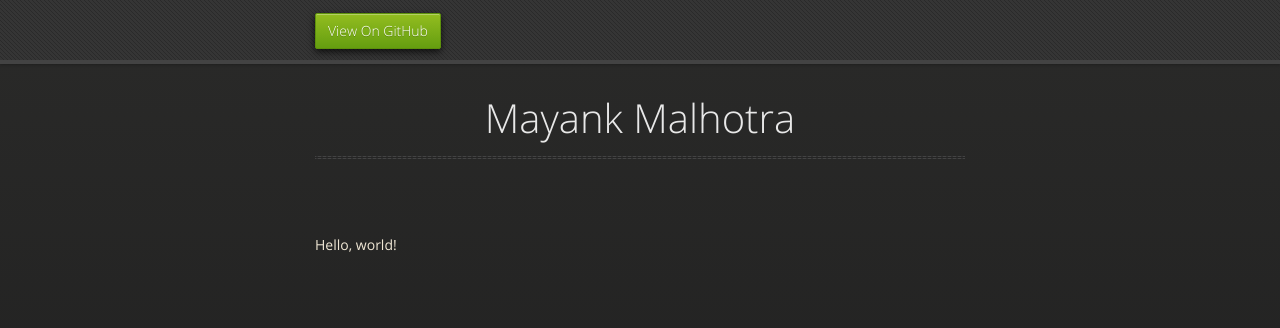
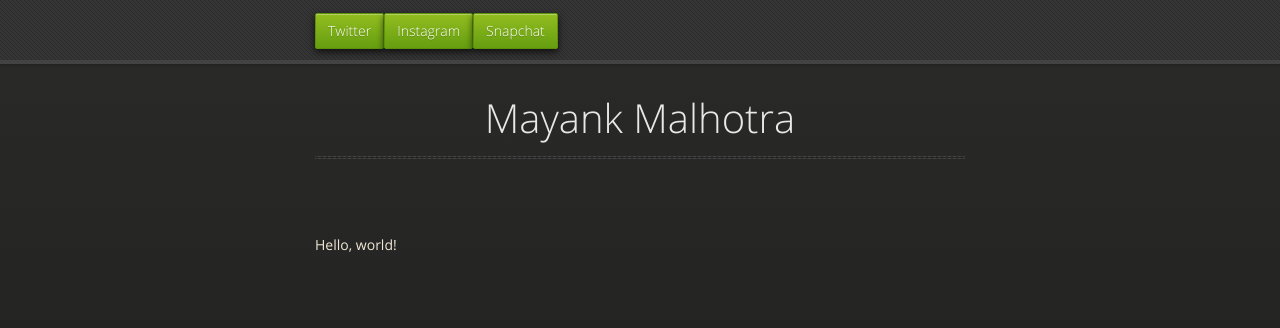
Before and after one commit to mm10/mm10.github.io, a plain HTML site: page index.html in a window 1280 px wide. Drawn offline with nearby package versions, Linux system fonts and the light colour scheme.

Commit message:
Update index.html

```diff
--- a/index.html
+++ b/index.html
@@ -3,7 +3,7 @@
   <head>
     <meta charset="utf-8">
     <meta http-equiv="X-UA-Compatible" content="chrome=1">
-    <title>Mayank Malhotra by mm10</title>
+    <title>Mayank Malhotra</title>
     <link rel="stylesheet" href="stylesheets/styles.css">
     <link rel="stylesheet" href="stylesheets/github-dark.css">
     <script src="https://ajax.googleapis.com/ajax/libs/jquery/1.7.1/jquery.min.js"></script>
@@ -20,7 +20,9 @@
   <body>
       <div id="header">
         <nav>
-          <li class="fork"><a href="https://github.com/mm10">View On GitHub</a></li>
+          <li class="fork"><a href="https://twitter.com/Mayank___">Twitter</a></li>
+          <li class="fork"><a href="https://instagram.com/malhotramayank">Instagram</a></li>
+          <li class="fork"><a href="https://www.snapchat.com/add/mm.1">Snapchat</a></li>
         </nav>
       </div><!-- end header -->
 
```
